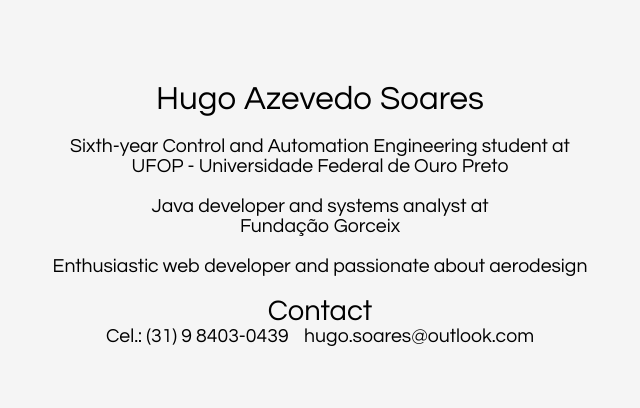
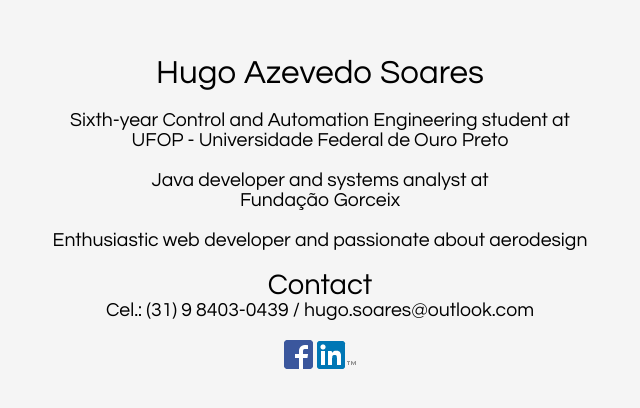
Before and after one commit to hugoazevedosoares/hugoazevedosoares.github.io, a plain HTML site: page hugoazevedosoares.github.io/index.html in a window 1280 px wide. Shown: the part 186-594 px from the top of the page, without its empty margins (320-960 px from the left). Drawn offline with Linux system fonts and the light colour scheme.

Commit message:
Images added

```diff
--- a/hugoazevedosoares.github.io/index.html
+++ b/hugoazevedosoares.github.io/index.html
@@ -12,6 +12,9 @@
 
 <body>
     <div id="box">
+        <!--Fades all page in-->
+        <!--div class="box" id="1" style="display:none"-->
+        <!--Fades text by text in-->
         <div class="box" id="1">
             <p>
                 <span id="name">Hugo Azevedo Soares</span><br>
@@ -34,7 +37,16 @@
                 <br>
                 </span>
                 <span id="contact">Contact</span><br>
-                <span id="cell">Cel.: (31) 9 8403-0439</span> <span id="bar">/</span> <span id="email">hugo.soares@outlook.com</span>
+                <span id="cell">Cel.: (31) 9 8403-0439 / </span><span id="email">hugo.soares@outlook.com</span><br>
+                <br>
+                <span id="social" >
+                    <a href="https://www.facebook.com/HugoSLA" target="_blank">
+                    <img src="img/fb_logo_29.png" alt="Facebook">
+                    </a>
+                    <a href="https://www.linkedin.com/in/hugo-azevedo-bb9690121" target="_blank">
+                    <img src="img/linkedIn_tm_28.png" alt="LinkedIn">
+                    </a>
+                </span>
             </p>
         </div>
     </div>
```
